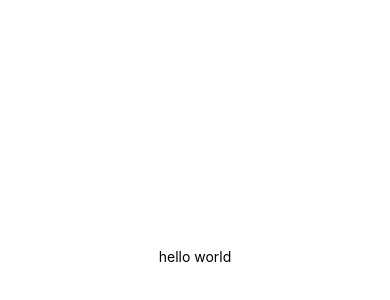
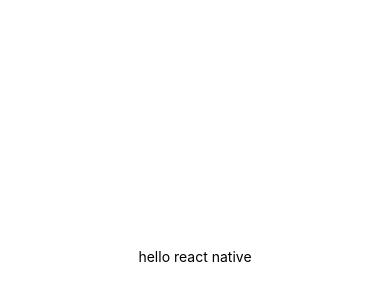
Before and after one commit to Jobayer-Majumder/Random-buddy, a React Native app: screen / in a window 390 px wide. Shown: the part 166-466 px from the top of the page. Built offline with nearby package versions, Linux system fonts and the light colour scheme.

Commit message:
first-commit

```diff
--- a/App.js
+++ b/App.js
@@ -5,7 +5,7 @@ import { StyleSheet, Text, View } from 'react-native';
 export default function App() {
   return (
     <View style={styles.container}>
-      <Text>hello world</Text>
+      <Text>hello react native</Text>
       <StatusBar style="auto" />
     </View>
   );
```
